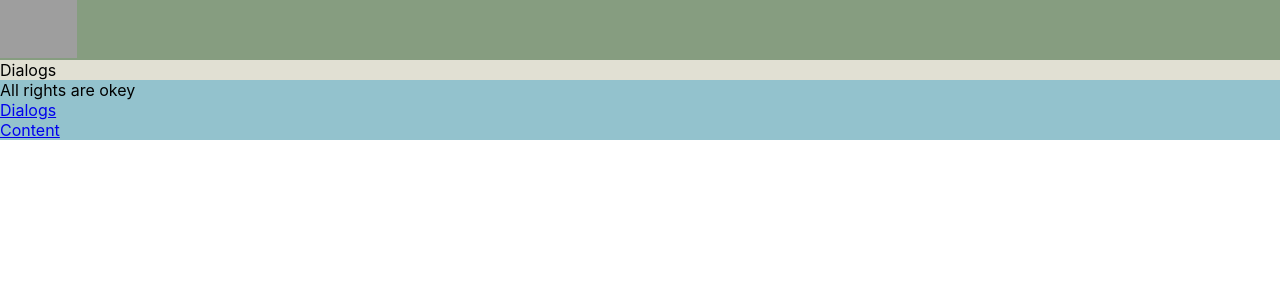
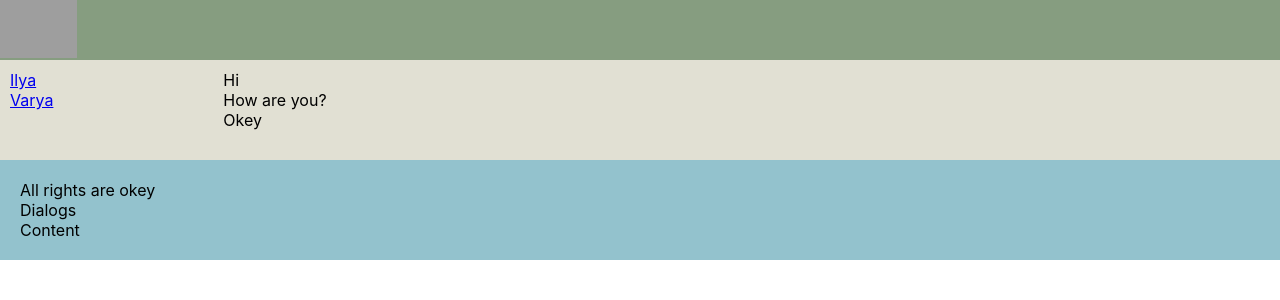
Before and after one commit to YaaIlya/University-app, a React (Create React App) app in the folder university-app/: page /Dialogs in a window 1280 px wide. Shown: the top 300 px of the page. Built offline with nearby package versions, Linux system fonts and the light colour scheme; grey boxes are pictures that could not be loaded.

Commit message:
New update

```diff
--- a/university-app/src/App.css
+++ b/university-app/src/App.css
@@ -5,7 +5,7 @@
     "h"
     "c"
     "f";
-  grid-template-rows: 60px 1fr 60px;
+  grid-template-rows: 60px 1fr 0.5fr;
 
 }
 
--- a/university-app/src/App.js
+++ b/university-app/src/App.js
@@ -14,10 +14,9 @@ const App = () => {
         <Header />
         <div className="app-wrapper-content">
           <Routes>
-            <Route path="Content" element={<Content />} />
-            <Route path="Dialogs" element={<Dialogs />} />
+            <Route path="/Content*" element={<Content />} />
+            <Route path="/Dialogs*" element={<Dialogs />} />
           </Routes>
-
         </div>
         <Footer />
       </div >
--- a/university-app/src/components/Dialogs/Dialogs.jsx
+++ b/university-app/src/components/Dialogs/Dialogs.jsx
@@ -1,10 +1,23 @@
 import React from "react";
 import s from "./Dialogs.module.css";
+import { NavLink } from 'react-router-dom';
 
 const Dialogs = (props) => {
     return (
-        <div>
-            Dialogs
+        <div className={s.dialogs}>
+            <div className={s.dialogItems}>
+                <div className={s.dialog + ' ' + s.active}>
+                    <NavLink to="/Dialogs/1">Ilya</NavLink>
+                </div>
+                <div className={s.dialog}>
+                    <NavLink to="/Dialogs/2">Varya</NavLink>
+                </div>
+            </div>
+            <div className={s.messages}>
+                <div className={s.message}>Hi</div>
+                <div className={s.message}>How are you?</div>
+                <div className={s.message}>Okey</div>
+            </div>
         </div>
     )
 }
--- a/university-app/src/components/Dialogs/Dialogs.module.css
+++ b/university-app/src/components/Dialogs/Dialogs.module.css
@@ -1,4 +1,20 @@
-.content {
-    grid-area: c;
-    background-color: #e1e0d3;
+.dialogs {
+    display: grid;
+    grid-template-columns: 2fr 10fr;
 }
+
+.dialogItems {
+    padding: 10px;
+}
+
+.dialogItems .active {
+    color: red;
+}
+
+.dialog {}
+
+.messages {
+    padding: 10px;
+}
+
+.message {}
--- a/university-app/src/components/Footer/Footer.jsx
+++ b/university-app/src/components/Footer/Footer.jsx
@@ -1,14 +1,17 @@
 import React from 'react';
 import classes from "./Footer.module.css";
+import { NavLink } from 'react-router-dom';
 
 
 const Footer = () => {
     return <div className={classes.footer}>
         <div>All rights are okey</div>
         <div className={classes.item}>
-            <a href="/Dialogs"> Dialogs</a>
+            <NavLink to="/Dialogs"> Dialogs</NavLink>
         </div>
-        <div className={classes.item}><a href="/Content">Content</a></div>
+        <div className={classes.item}>
+            <NavLink to="/Content">Content</NavLink>
+        </div>
     </div>
 }
 
--- a/university-app/src/components/Footer/Footer.module.css
+++ b/university-app/src/components/Footer/Footer.module.css
@@ -1,8 +1,10 @@
 .footer {
     grid-area: f;
     background-color: #93c2cd;
+    padding: 20px;
 }
 
-.item {
+.item a {
     text-decoration: none;
+    color: black;
 }
```
